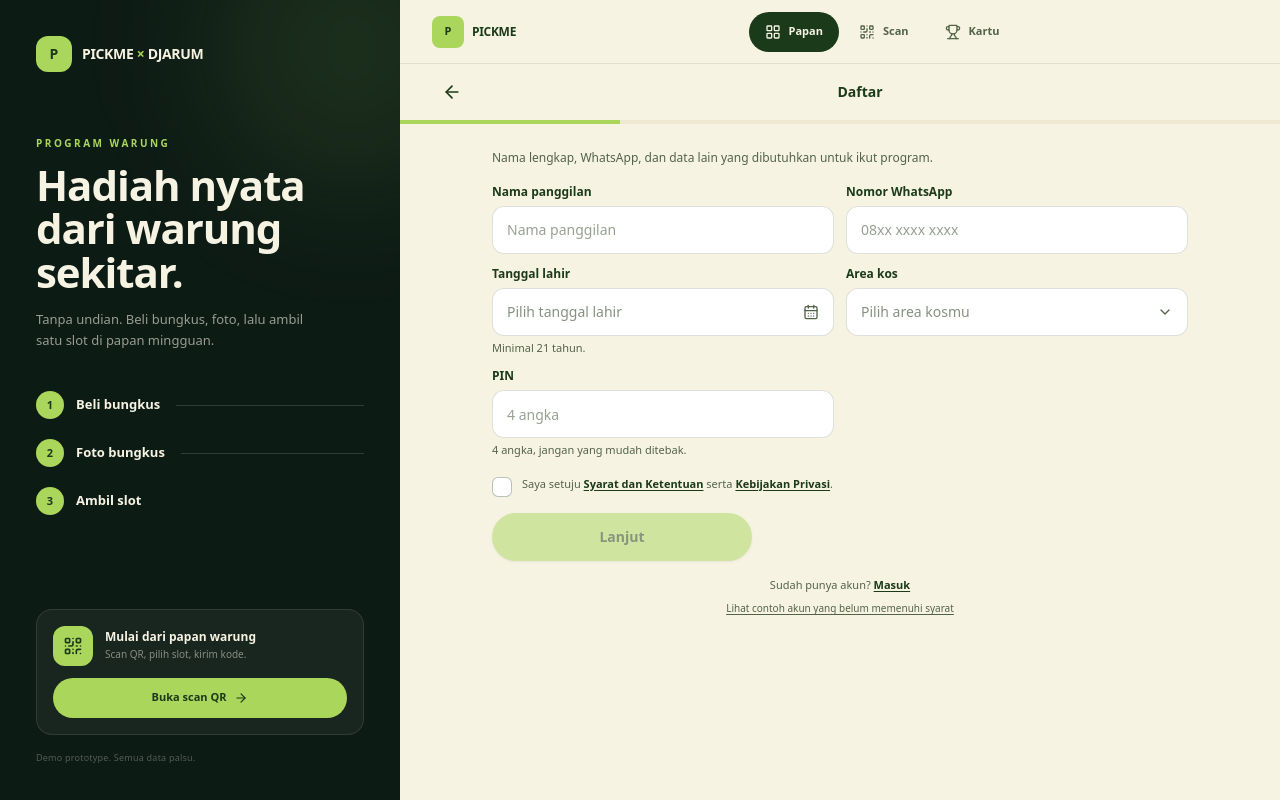
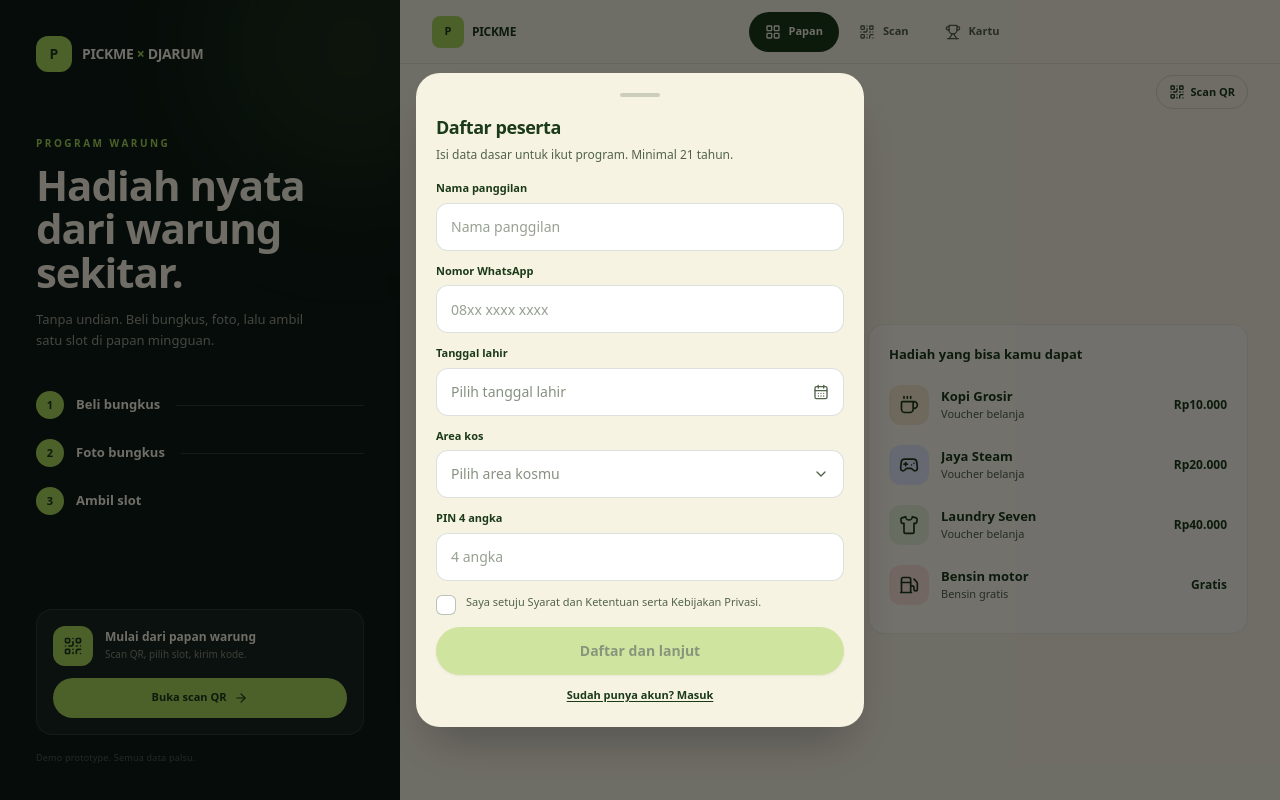
Before and after one commit to MasnunMuhaemin/Pickme-Djarum, a Laravel app: page /participant/daftar in a window 1280 px wide. Run offline with Laravel 12, Linux system fonts and the light colour scheme; data comes from the database, SQL or seed files in the repository; style sheets or scripts are compiled from the project's sources; some libraries are stand-ins or nearby versions; some web fonts are replaced.

Commit message:
feat: show login and registration as popups
- Render auth sheets over home and board pages
- Remove standalone login and registration pages
- Switch between login and register inside the same popup
- Add areas and modal props to board and home controllers

```diff
--- a/app/Http/Controllers/Participant/ClaimController.php
+++ b/app/Http/Controllers/Participant/ClaimController.php
@@ -5,6 +5,7 @@ namespace App\Http\Controllers\Participant;
 use App\Http\Controllers\Controller;
 use App\Http\Requests\PhotoUploadRequest;
 use App\Http\Requests\SlotCodeRequest;
+use App\Models\Area;
 use App\Models\Claim;
 use App\Models\Outlet;
 use App\Models\Participant;
@@ -48,6 +49,8 @@ class ClaimController extends Controller
             'totalSlots' => $outlet->board->slots->count(),
             'activeClaim' => $activeClaim?->only(['id', 'status', 'claim_code', 'slot_id']),
             'canClaim' => $outlet->isActive(),
+            'modal' => $request->query('modal'),
+            'areas' => Area::orderBy('name')->get(['id', 'name']),
         ]);
     }
 
--- a/app/Http/Controllers/Participant/ParticipantAuthController.php
+++ b/app/Http/Controllers/Participant/ParticipantAuthController.php
@@ -21,7 +21,8 @@ class ParticipantAuthController extends Controller
 {
     public function showRegister(): Response
     {
-        return Inertia::render('participant/daftar', [
+        return Inertia::render('participant/home', [
+            'modal' => 'register',
             'areas' => Area::orderBy('name')->get(['id', 'name']),
             'outlet' => Outlet::where('code', 'W07')->first(),
         ]);
@@ -29,7 +30,11 @@ class ParticipantAuthController extends Controller
 
     public function showLogin(): Response
     {
-        return Inertia::render('participant/masuk');
+        return Inertia::render('participant/home', [
+            'modal' => 'login',
+            'areas' => Area::orderBy('name')->get(['id', 'name']),
+            'outlet' => Outlet::where('code', 'W07')->first(),
+        ]);
     }
 
     public function register(RegisterRequest $request, DeviceService $devices): RedirectResponse
--- /dev/null
+++ b/resources/js/features/participant/components/auth-sheet.tsx
@@ -0,0 +1,152 @@
+import { Checkbox, DateField, Input, PrimaryButton, Select, Sheet } from '@/features/participant/components/ui';
+import { deviceId } from '@/lib/device';
+import { Link, useForm } from '@inertiajs/react';
+import { FormEvent, useState } from 'react';
+
+type Area = { id: number; name: string };
+export type AuthMode = 'login' | 'register' | null;
+
+export function AuthSheet({
+    mode,
+    onClose,
+    onModeChange,
+    areas = [],
+}: {
+    mode: AuthMode;
+    onClose: () => void;
+    onModeChange: (mode: AuthMode) => void;
+    areas?: Area[];
+}) {
+    const login = useForm({ whatsapp: '', pin: '', device_id: deviceId() });
+    const register = useForm({ name: '', whatsapp: '', birth_date: '', area_id: '', pin: '', device_id: deviceId() });
+    const [loginAgree, setLoginAgree] = useState(false);
+    const [registerAgree, setRegisterAgree] = useState(false);
+
+    function submitLogin(e: FormEvent) {
+        e.preventDefault();
+        login.post('/participant/masuk', { preserveScroll: true });
+    }
+
+    function submitRegister(e: FormEvent) {
+        e.preventDefault();
+        register.post('/participant/daftar', { preserveScroll: true });
+    }
+
+    if (mode === 'login') {
+        return (
+            <Sheet open onClose={onClose} title="Masuk dulu untuk klaim">
+                <p className="text-ink-soft text-[12px] leading-relaxed">Supaya hadiah dan kartu cap kamu aman. Lanjut dengan WhatsApp dan PIN.</p>
+                <form onSubmit={submitLogin} className="mt-4 space-y-3">
+                    <label className="block">
+                        <span className="mb-1.5 block text-[11px] font-semibold">Nomor WhatsApp</span>
+                        <Input
+                            inputMode="tel"
+                            value={login.data.whatsapp}
+                            onChange={(e) => login.setData('whatsapp', e.target.value)}
+                            placeholder="08xx xxxx xxxx"
+                        />
+                    </label>
+                    <label className="block">
+                        <span className="mb-1.5 block text-[11px] font-semibold">PIN</span>
+                        <Input
+                            inputMode="numeric"
+                            maxLength={4}
+                            value={login.data.pin}
+                            onChange={(e) => login.setData('pin', e.target.value)}
+                            placeholder="4 angka"
+                        />
+                    </label>
+                    {login.errors.pin && <span className="text-danger block text-[11px]">{login.errors.pin}</span>}
+                    <Checkbox checked={loginAgree} onChange={setLoginAgree}>
+                        Saya setuju Syarat dan Ketentuan serta Kebijakan Privasi.
+                    </Checkbox>
+                    <PrimaryButton type="submit" disabled={!loginAgree || login.processing}>
+                        {login.processing ? 'Memeriksa...' : 'Masuk dan lanjut'}
+                    </PrimaryButton>
+                    <div className="flex items-center justify-between text-[11px]">
+                        <button
+                            type="button"
+                            onClick={() => onModeChange('register')}
+                            className="text-ink font-semibold underline underline-offset-2"
+                        >
+                            Belum punya akun? Daftar
+                        </button>
+                        <Link href="/participant/lupa-pin" className="text-ink font-semibold underline underline-offset-2">
+                            Lupa PIN?
+                        </Link>
+                    </div>
+                </form>
+            </Sheet>
+        );
+    }
+
+    if (mode === 'register') {
+        return (
+            <Sheet open onClose={onClose} title="Daftar peserta">
+                <p className="text-ink-soft text-[12px] leading-relaxed">Isi data dasar untuk ikut program. Minimal 21 tahun.</p>
+                <form onSubmit={submitRegister} className="mt-4 grid grid-cols-1 gap-3">
+                    <label className="block">
+                        <span className="mb-1.5 block text-[11px] font-semibold">Nama panggilan</span>
+                        <Input value={register.data.name} onChange={(e) => register.setData('name', e.target.value)} placeholder="Nama panggilan" />
+                        {register.errors.name && <span className="text-danger mt-1 block text-[11px]">{register.errors.name}</span>}
+                    </label>
+                    <label className="block">
+                        <span className="mb-1.5 block text-[11px] font-semibold">Nomor WhatsApp</span>
+                        <Input
+                            inputMode="tel"
+                            value={register.data.whatsapp}
+                            onChange={(e) => register.setData('whatsapp', e.target.value)}
+                            placeholder="08xx xxxx xxxx"
+                        />
+                        {register.errors.whatsapp && <span className="text-danger mt-1 block text-[11px]">{register.errors.whatsapp}</span>}
+                    </label>
+                    <label className="block">
+                        <span className="mb-1.5 block text-[11px] font-semibold">Tanggal lahir</span>
+                        <DateField
+                            value={register.data.birth_date}
+                            onChange={(v) => register.setData('birth_date', v)}
+                            placeholder="Pilih tanggal lahir"
+                        />
+                        {register.errors.birth_date && <span className="text-danger mt-1 block text-[11px]">{register.errors.birth_date}</span>}
+                    </label>
+                    <label className="block">
+                        <span className="mb-1.5 block text-[11px] font-semibold">Area kos</span>
+                        <Select
+                            value={register.data.area_id}
+                            onChange={(v) => register.setData('area_id', v)}
+                            options={areas.map((a) => ({ value: String(a.id), label: a.name }))}
+                            placeholder="Pilih area kosmu"
+                        />
+                        {register.errors.area_id && <span className="text-danger mt-1 block text-[11px]">{register.errors.area_id}</span>}
+                    </label>
+                    <label className="block">
+                        <span className="mb-1.5 block text-[11px] font-semibold">PIN 4 angka</span>
+                        <Input
+                            inputMode="numeric"
+                            maxLength={4}
+                            value={register.data.pin}
+                            onChange={(e) => register.setData('pin', e.target.value)}
+                            placeholder="4 angka"
+                        />
+                        {register.errors.pin && <span className="text-danger mt-1 block text-[11px]">{register.errors.pin}</span>}
+                    </label>
+                    <Checkbox checked={registerAgree} onChange={setRegisterAgree}>
+                        Saya setuju Syarat dan Ketentuan serta Kebijakan Privasi.
+                    </Checkbox>
+                    <PrimaryButton type="submit" disabled={!registerAgree || register.processing}>
+                        {register.processing ? 'Menyimpan...' : 'Daftar dan lanjut'}
+                    </PrimaryButton>
+                    <button
+                        type="button"
+                        onClick={() => onModeChange('login')}
+                        className="text-ink text-[11px] font-semibold underline underline-offset-2"
+                    >
+                        Sudah punya akun? Masuk
+                    </button>
+                </form>
+            </Sheet>
+        );
+    }
+
+    return null;
+}
--- a/resources/js/pages/participant/daftar.tsx
+++ /dev/null
@@ -1,99 +0,0 @@
-import { Checkbox, DateField, Field, Input, PageHeader, PrimaryButton, Select, TextLink } from '@/features/participant/components/ui';
-import ParticipantLayout from '@/layouts/participant-layout';
-import { deviceId } from '@/lib/device';
-import { Link, useForm } from '@inertiajs/react';
-import { FormEvent } from 'react';
-
-type Area = { id: number; name: string };
-
-export default function Daftar({ areas }: { areas: Area[] }) {
-    const form = useForm({
-        name: '',
-        whatsapp: '',
-        birth_date: '',
-        area_id: '',
-        pin: '',
-        device_id: deviceId(),
-        agree: false,
-    });
-
-    function submit(e: FormEvent) {
-        e.preventDefault();
-        form.post('/participant/daftar', { preserveScroll: true });
-    }
-
-    return (
-        <ParticipantLayout>
-            <PageHeader back="/participant" title="Daftar" />
-            <div className="bg-cream-deep h-1">
-                <div className="bg-lime h-full w-1/4" />
-            </div>
-
-            <form onSubmit={submit} className="flex-1 px-4 pt-4 pb-8 md:mx-auto md:w-full md:max-w-[760px] md:px-8 md:pt-6 md:pb-10">
-                <p className="text-ink-soft text-[12px] leading-relaxed md:max-w-[560px]">
-                    Nama lengkap, WhatsApp, dan data lain yang dibutuhkan untuk ikut program.
-                </p>
-
-                <div className="mt-4 grid grid-cols-1 gap-3 md:grid-cols-2">
-                    <Field label="Nama panggilan">
-                        <Input value={form.data.name} onChange={(e) => form.setData('name', e.target.value)} placeholder="Nama panggilan" />
-                        {form.errors.name && <span className="text-danger mt-1 block text-[11px]">{form.errors.name}</span>}
-                    </Field>
-                    <Field label="Nomor WhatsApp">
-                        <Input
-                            inputMode="tel"
-                            value={form.data.whatsapp}
-                            onChange={(e) => form.setData('whatsapp', e.target.value)}
-                            placeholder="08xx xxxx xxxx"
-                        />
-                        {form.errors.whatsapp && <span className="text-danger mt-1 block text-[11px]">{form.errors.whatsapp}</span>}
-                    </Field>
-                    <Field label="Tanggal lahir" hint="Minimal 21 tahun.">
-                        <DateField value={form.data.birth_date} onChange={(v) => form.setData('birth_date', v)} placeholder="Pilih tanggal lahir" />
-                        {form.errors.birth_date && <span className="text-danger mt-1 block text-[11px]">{form.errors.birth_date}</span>}
-                    </Field>
-                    <Field label="Area kos">
-                        <Select
-                            value={form.data.area_id}
-                            onChange={(v) => form.setData('area_id', v)}
-                            options={areas.map((a) => ({ value: String(a.id), label: a.name }))}
-                            placeholder="Pilih area kosmu"
-                        />
-                        {form.errors.area_id && <span className="text-danger mt-1 block text-[11px]">{form.errors.area_id}</span>}
-                    </Field>
-                    <Field label="PIN" hint="4 angka, jangan yang mudah ditebak.">
-                        <Input
-                            inputMode="numeric"
-                            maxLength={4}
-                            value={form.data.pin}
-                            onChange={(e) => form.setData('pin', e.target.value)}
-                            placeholder="4 angka"
-                        />
-                        {form.errors.pin && <span className="text-danger mt-1 block text-[11px]">{form.errors.pin}</span>}
-                    </Field>
-                </div>
-
-                <div className="mt-4">
-                    <Checkbox checked={form.data.agree} onChange={(v) => form.setData('agree', v)}>
-                        Saya setuju <span className="text-ink font-semibold underline underline-offset-2">Syarat dan Ketentuan</span> serta{' '}
-                        <span className="text-ink font-semibold underline underline-offset-2">Kebijakan Privasi</span>.
-                    </Checkbox>
-                </div>
-
-                <PrimaryButton type="submit" disabled={!form.data.agree || form.processing} className="mt-4 md:max-w-[260px]">
-                    {form.processing ? 'Menyimpan...' : 'Lanjut'}
-                </PrimaryButton>
-
-                <p className="text-ink-soft mt-4 text-center text-[11px]">
-                    Sudah punya akun?{' '}
-                    <Link href="/participant/papan" className="text-ink font-semibold underline underline-offset-2">
-                        Masuk
-                    </Link>
-                </p>
-                <TextLink href="/participant/daftar/belum-bisa" className="text-ink-soft mt-2 block text-center text-[10px] font-medium">
-                    Lihat contoh akun yang belum memenuhi syarat
-                </TextLink>
-            </form>
-        </ParticipantLayout>
-    );
-}
--- a/resources/js/pages/participant/home.tsx
+++ b/resources/js/pages/participant/home.tsx
@@ -1,3 +1,4 @@
+import { AuthSheet, type AuthMode } from '@/features/participant/components/auth-sheet';
 import { Card, PageHeader, PrimaryButton } from '@/features/participant/components/ui';
 import { prizes } from '@/features/participant/data';
 import ParticipantLayout from '@/layouts/participant-layout';
@@ -13,8 +14,16 @@ const icons: Record<(typeof prizes)[number]['icon'], LucideIcon> = {
     fuel: Fuel,
 };
 
-export default function Home() {
+type Area = { id: number; name: string };
+
+export default function Home({ modal, areas = [] }: { modal?: string; areas?: Area[] }) {
     const [demoOpen, setDemoOpen] = useState(true);
+    const [authMode, setAuthMode] = useState<AuthMode>(modal === 'login' || modal === 'register' ? modal : null);
+
+    function closeAuth() {
+        setAuthMode(null);
+        if (modal) window.history.replaceState({}, '', '/participant');
+    }
 
     return (
         <ParticipantLayout nav="papan">
@@ -99,6 +108,7 @@ export default function Home() {
                     </Card>
                 </div>
             </div>
+            <AuthSheet mode={authMode} onClose={closeAuth} onModeChange={setAuthMode} areas={areas} />
         </ParticipantLayout>
     );
 }
--- a/resources/js/pages/participant/masuk.tsx
+++ /dev/null
@@ -1,67 +0,0 @@
-import { Checkbox, Input, PageHeader, PrimaryButton } from '@/features/participant/components/ui';
-import ParticipantLayout from '@/layouts/participant-layout';
-import { deviceId } from '@/lib/device';
-import { Link, useForm } from '@inertiajs/react';
-import { FormEvent, useState } from 'react';
-
-export default function Masuk() {
-    const [agree, setAgree] = useState(false);
-    const form = useForm({ whatsapp: '', pin: '', device_id: deviceId() });
-
-    function submit(e: FormEvent) {
-        e.preventDefault();
-        form.post('/participant/masuk', { preserveScroll: true });
-    }
-
-    return (
-        <ParticipantLayout hideBottomNav>
-            <PageHeader back="/participant/scan" title="Masuk" />
-            <div className="flex flex-1 flex-col px-4 pb-8 md:mx-auto md:w-full md:max-w-[560px] md:px-8 md:pt-2 md:pb-10">
-                <h2 className="text-xl font-extrabold tracking-tight">Masuk dulu untuk klaim</h2>
-                <p className="text-ink-soft mt-1 text-[12px] leading-relaxed">
-                    Supaya hadiah dan kartu cap kamu aman. Lanjut dengan WhatsApp dan PIN 4 angka.
-                </p>
-
-                <form onSubmit={submit} className="mt-5 space-y-3">
-                    <label className="block">
-                        <span className="text-ink mb-1.5 block text-[11px] font-semibold">Nomor WhatsApp</span>
-                        <Input
-                            inputMode="tel"
-                            value={form.data.whatsapp}
-                            onChange={(e) => form.setData('whatsapp', e.target.value)}
-                            placeholder="08xx xxxx xxxx"
-                        />
-                    </label>
-                    <label className="block">
-                        <span className="text-ink mb-1.5 block text-[11px] font-semibold">PIN</span>
-                        <Input
-                            inputMode="numeric"
-                            maxLength={4}
-                            value={form.data.pin}
-                            onChange={(e) => form.setData('pin', e.target.value)}
-                            placeholder="4 angka"
-                        />
-                    </label>
-                    {form.errors.pin && <span className="text-danger block text-[11px]">{form.errors.pin}</span>}
-
-                    <Checkbox checked={agree} onChange={setAgree}>
-                        Saya setuju Syarat dan Ketentuan serta Kebijakan Privasi.
-                    </Checkbox>
-
-                    <PrimaryButton type="submit" disabled={!agree || form.processing}>
-                        {form.processing ? 'Memeriksa...' : 'Masuk dan lanjut'}
-                    </PrimaryButton>
-                </form>
-
-                <div className="mt-5 flex items-center justify-between text-[11px]">
-                    <Link href="/participant/daftar" className="text-ink font-semibold underline underline-offset-2">
-                        Belum punya akun? Daftar
-                    </Link>
-                    <Link href="/participant/lupa-pin" className="text-ink font-semibold underline underline-offset-2">
-                        Lupa PIN?
-                    </Link>
-                </div>
-            </div>
-        </ParticipantLayout>
-    );
-}
--- a/resources/js/pages/participant/papan.tsx
+++ b/resources/js/pages/participant/papan.tsx
@@ -1,4 +1,5 @@
-import { Badge, Checkbox, Input, OutlineButton, PageHeader, PrimaryButton, Sheet } from '@/features/participant/components/ui';
+import { AuthSheet, type AuthMode } from '@/features/participant/components/auth-sheet';
+import { Badge, OutlineButton, PageHeader, PrimaryButton, Sheet } from '@/features/participant/components/ui';
 import { boardSlots, pickerCodes } from '@/features/participant/data';
 import ParticipantLayout from '@/layouts/participant-layout';
 import { deviceId } from '@/lib/device';
@@ -10,48 +11,49 @@ import { FormEvent, useEffect, useState } from 'react';
 
 const disabledCodes = ['A1', 'F6', 'J9', 'N3', 'T9', 'V2'];
 
+type Area = { id: number; name: string };
+
 type PapanProps = {
     outlet?: { id: number; code: string; name: string; status: string };
     slots?: { position: string; code: string; status: string }[];
     availableCount?: number;
     totalSlots?: number;
     activeClaim?: { id: number; status: string; slot_id: number } | null;
+    modal?: string;
+    areas?: Area[];
 };
 
-export default function Papan({ outlet, slots: serverSlots, availableCount = 15, totalSlots = 25, activeClaim }: PapanProps) {
+export default function Papan({ outlet, slots: serverSlots, availableCount = 15, totalSlots = 25, activeClaim, modal, areas = [] }: PapanProps) {
     const { url, props } = usePage();
     const params = new URLSearchParams(url.split('?')[1] ?? '');
     const isLoggedIn = Boolean((props.auth as { participant?: unknown })?.participant);
     const caps = useCaps();
     const slots = serverSlots?.length ? serverSlots : boardSlots.map((s) => ({ position: s.code, code: '', status: s.taken ? 'used' : 'empty' }));
     const startForm = useForm({ device_id: deviceId(), claim: '', outlet: outlet?.code ?? 'W07' });
-    const loginForm = useForm({ whatsapp: '', pin: '', device_id: deviceId() });
 
     function startClaim(e?: FormEvent) {
         e?.preventDefault();
         if (!isLoggedIn) {
-            setLogin(true);
+            setAuthMode('login');
             return;
         }
         startForm.post('/participant/klaim/mulai', { preserveScroll: true });
     }
 
-    function submitLogin(e: FormEvent) {
-        e.preventDefault();
-        loginForm.post('/participant/masuk', { preserveScroll: true, onSuccess: () => setLogin(false) });
-    }
-
     const [paused, setPaused] = useState(params.has('dijeda'));
     const [picker, setPicker] = useState(params.has('pilih'));
-    const [login, setLogin] = useState(params.has('masuk'));
+    const [authMode, setAuthMode] = useState<AuthMode>(modal === 'login' || modal === 'register' ? modal : null);
     const [selected, setSelected] = useState('C3');
-    const [agree, setAgree] = useState(false);
+
+    function closeAuth() {
+        setAuthMode(null);
+        if (modal) window.history.replaceState({}, '', '/participant/papan');
+    }
 
     useEffect(() => {
         const next = new URLSearchParams(url.split('?')[1] ?? '');
         setPaused(next.has('dijeda'));
         setPicker(next.has('pilih'));
-        setLogin(next.has('masuk'));
     }, [url]);
 
     return (
@@ -178,7 +180,7 @@ export default function Papan({ outlet, slots: serverSlots, availableCount = 15,
                 <PrimaryButton
                     onClick={() => {
                         setPicker(false);
-                        setLogin(true);
+                        setAuthMode('login');
                     }}
                     className="mt-4"
                 >
@@ -189,45 +191,7 @@ export default function Papan({ outlet, slots: serverSlots, availableCount = 15,
                 </p>
             </Sheet>
 
-            <Sheet open={login} onClose={() => setLogin(false)} title="Masuk dulu untuk klaim">
-                <p className="text-ink-soft text-[12px] leading-relaxed">Supaya hadiah dan kartu cap kamu aman. Lanjut dengan WhatsApp.</p>
-                <form onSubmit={submitLogin} className="mt-4 space-y-3">
-                    <div>
-                        <p className="mb-1.5 text-[11px] font-semibold">Nomor WhatsApp</p>
-                        <Input
-                            inputMode="tel"
-                            value={loginForm.data.whatsapp}
-                            onChange={(e) => loginForm.setData('whatsapp', e.target.value)}
-                            placeholder="08xx xxxx xxxx"
-                        />
-                    </div>
-                    <div>
-                        <p className="mb-1.5 text-[11px] font-semibold">PIN</p>
-                        <Input
-                            inputMode="numeric"
-                            maxLength={4}
-                            value={loginForm.data.pin}
-                            onChange={(e) => loginForm.setData('pin', e.target.value)}
-                            placeholder="4 angka"
-                        />
-                    </div>
-                    {loginForm.errors.pin && <span className="text-danger block text-[11px]">{loginForm.errors.pin}</span>}
-                    <Checkbox checked={agree} onChange={setAgree}>
-                        Saya setuju Syarat dan Ketentuan serta Kebijakan Privasi.
-                    </Checkbox>
-                    <PrimaryButton type="submit" disabled={!agree || loginForm.processing}>
-                        {loginForm.processing ? 'Memeriksa...' : 'Masuk dan klaim'}
-                    </PrimaryButton>
-                    <div className="flex items-center justify-between text-[11px]">
-                        <Link href="/participant/daftar" className="font-semibold underline underline-offset-2">
-                            Belum punya akun? Daftar
-                        </Link>
-                        <Link href="/participant/lupa-pin" className="font-semibold underline underline-offset-2">
-                            Lupa PIN?
-                        </Link>
-                    </div>
-                </form>
-            </Sheet>
+            <AuthSheet mode={authMode} onClose={closeAuth} onModeChange={setAuthMode} areas={areas} />
         </ParticipantLayout>
     );
 }
```
